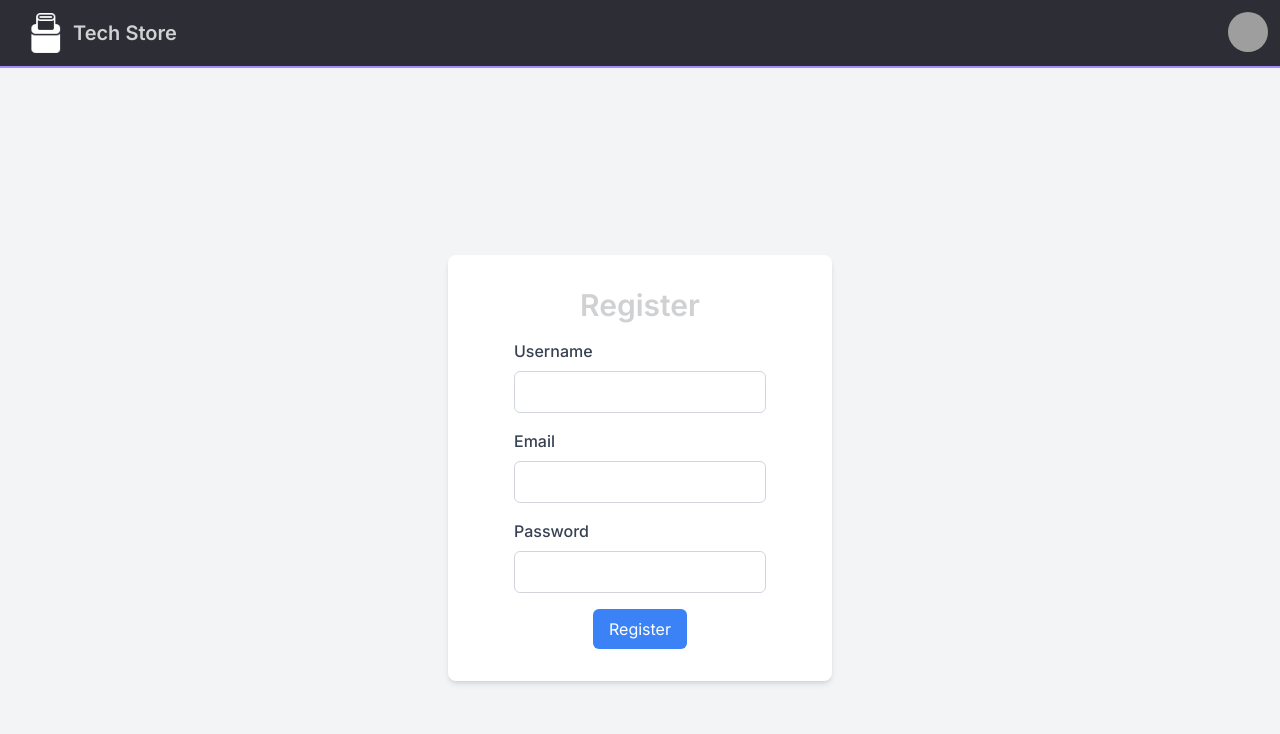
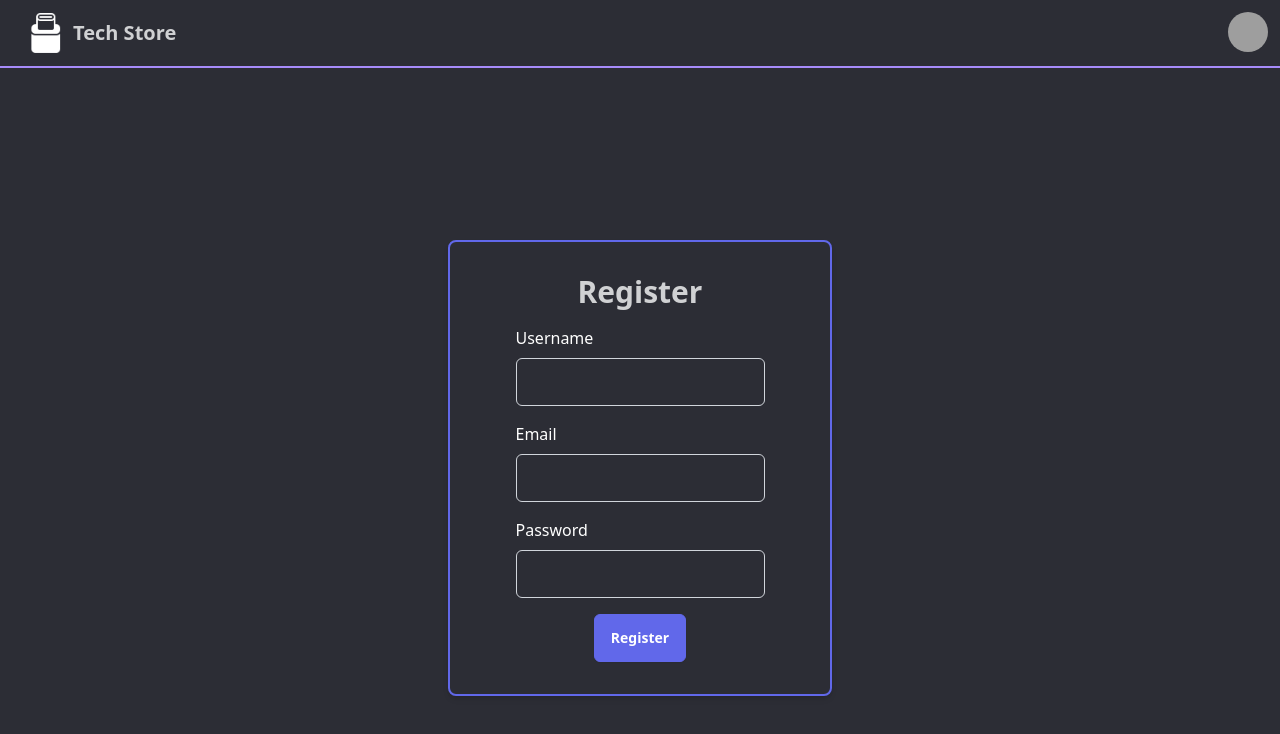
Before and after one commit to Husseinn-Essam/tech-shop-app, a Next.js app: page /register in a window 1280 px wide. Shown: the top 734 px of the page. Built offline with nearby package versions, Linux system fonts and the light colour scheme; no server answers; grey boxes are pictures that could not be loaded.

Commit message:
theme: register , catalog

```diff
--- a/src/app/layout.tsx
+++ b/src/app/layout.tsx
@@ -18,7 +18,7 @@ export default function RootLayout({
 }) {
   return (
     <html lang="en">
-      <body className={inter.className}>
+      <body data-theme='mytheme' className="bg-base">
 
         <AuthProvider>
           <QueryProvider>
--- a/src/app/login/page.tsx
+++ b/src/app/login/page.tsx
@@ -48,8 +48,8 @@ const LoginPage: React.FC = () => {
   }
 
   return (
-    <div className="min-h-screen flex items-center justify-center bg-gray-100">
-      <div className="flex flex-col items-center bg-white p-8 rounded-lg shadow-md w-full max-w-sm">
+    <div className="min-h-screen flex items-center justify-center bg-slate">
+      <div className="flex flex-col items-center bg-slate border-2 border-secondary p-8 rounded-lg shadow-md w-full max-w-sm">
         <h1 className=" text-3xl font-semibold mb-4">Log In</h1>
         <form className="flex flex-col items-center" onSubmit={handleSubmit}>
           <div className="mb-4">
@@ -78,7 +78,7 @@ const LoginPage: React.FC = () => {
           </div>
           <button
             type="submit"
-            className="bg-blue-500 text-white py-2 px-4 rounded-md hover:bg-blue-600 focus:outline-none focus:ring focus:ring-blue-300"
+            className=" text-white py-2 px-4 rounded-md btn btn-secondary"
           >
             Log In
           </button>
--- a/src/app/register/page.tsx
+++ b/src/app/register/page.tsx
@@ -111,24 +111,24 @@ const RegisterPage: React.FC = () => {
   }
 
   return (
-    <div className="min-h-screen flex items-center justify-center bg-gray-100">
-      <div className="flex flex-col items-center bg-white p-8 rounded-lg shadow-md w-full max-w-sm">
+    <div className="min-h-screen flex items-center justify-center bg-slate">
+      <div className="flex flex-col items-center bg-slate border-2 border-secondary p-8 rounded-lg shadow-md w-full max-w-sm">
         <h1 className=" text-3xl font-semibold mb-4">Register</h1>
         <form className="flex flex-col items-center" onSubmit={handleSubmit}>
           <div className="mb-4">
-            <label className="block text-gray-700 font-medium mb-2">
-              Username
+          <label className="block text-white font-medium mb-2">
+          Username
             </label>
             <input
               type="text"
               name="username"
               value={formData.username}
               onChange={handleInputChange}
-              className="w-full p-2 border border-gray-300 rounded-md focus:outline-none focus:border-blue-500"
+              className="input input-bordered w-full max-w-xs w-full p-2 border border-gray-300 rounded-md "
             />
           </div>
           <div className="mb-4">
-            <label className="block text-gray-700 font-medium mb-2">
+            <label className="block text-white font-medium mb-2">
               Email
             </label>
             <input
@@ -136,11 +136,11 @@ const RegisterPage: React.FC = () => {
               name="email"
               value={formData.email}
               onChange={handleInputChange}
-              className="w-full p-2 border border-gray-300 rounded-md focus:outline-none focus:border-blue-500"
+              className="input input-bordered w-full max-w-xs w-full p-2 border border-gray-300 rounded-md "
             />
           </div>
           <div className="mb-4">
-            <label className="block text-gray-700 font-medium mb-2">
+            <label className="block text-white font-medium mb-2">
               Password
             </label>
             <input
@@ -148,7 +148,7 @@ const RegisterPage: React.FC = () => {
               name="password"
               value={formData.password}
               onChange={handleInputChange}
-              className="w-full p-2 border border-gray-300 rounded-md focus:outline-none focus:border-blue-500"
+              className="text-white input input-bordered w-full max-w-xs w-full p-2 border border-gray-300 rounded-md "
             />
           </div>
           <div>
@@ -160,7 +160,7 @@ const RegisterPage: React.FC = () => {
           </div>
           <button
             type="submit"
-            className="bg-blue-500 text-white py-2 px-4 rounded-md hover:bg-blue-600 focus:outline-none focus:ring focus:ring-blue-300"
+            className=" text-white py-2 px-4 rounded-md btn btn-secondary"
           >
             Register
           </button>
--- a/src/app/store/page.tsx
+++ b/src/app/store/page.tsx
@@ -8,11 +8,11 @@ const Store = async ({
   searchParams: { [key: string]: string };
 }) => {
   return (
-    <div className="flex flex-col bg-gray-900 mt-4 ">
+    <div data-theme='mytheme' className="flex flex-col bg-base mt-4 ">
       {/* <h1 className="text-4xl mx-auto mb-5 font-sans text-white align-center">
         High Quality Products
       </h1> */}
-      <div className="custom-filters flex flex-row   items-center justify-between ">
+      <div className="custom-filters flex flex-row bg-base   items-center justify-between ">
         <SearchBar />
         <div className="filter-col custom-filter-btns flex flex-row gap-4 mr-2">
           <SortFilter />
--- a/src/app/styles/globals.css
+++ b/src/app/styles/globals.css
@@ -10,11 +10,12 @@ html,
 body {
   margin: 0;
   padding: 0;
+
 }
 
 body {
   height: 100vh;
-  background-color: #0f172a;
+  color:#2c2d35;
 }
 @media (max-width: 946px) {
   .custom-filters {
--- a/src/components/Card.tsx
+++ b/src/components/Card.tsx
@@ -15,7 +15,7 @@ const Card: React.FC<CardProps> = ({ name, price, stock, rating, images }) => {
   const urlEndpoint = `https://ik.imagekit.io/${process.env.NEXT_PUBLIC_IMAGEKITID}`;
 
   return (
-    <div className="card-container bg-white relative group">
+    <div className="card-container bg-slate relative group border-2 border-secondary">
       <IKContext urlEndpoint={urlEndpoint}>
         <IKImage
           path={images[0]}
--- a/src/components/Catalog.tsx
+++ b/src/components/Catalog.tsx
@@ -47,7 +47,7 @@ const Catalog: React.FC<CatalogProps> = async ({
   return (
     <>
       {/* <div className="grid grid-cols-[repeat(auto-fill,minmax(256px,1fr))] gap-2"> */}
-      <div className=" grid grid-cols-1  sm:grid-cols-2 md:grid-cols-3 lg:grid-cols-4 xl:grid-cols-5 gap-4 p-4 justify-items-center	">
+      <div data-theme='mytheme' className=" grid grid-cols-1 bg-base  sm:grid-cols-2 md:grid-cols-3 lg:grid-cols-4 xl:grid-cols-5 gap-4 p-4 justify-items-center	">
         {sortedProds?.length > 0 ? (
           sortedProds.map((prod) => (
             <Card
--- a/src/components/CategoryFilter.tsx
+++ b/src/components/CategoryFilter.tsx
@@ -30,13 +30,13 @@ const CategoryFilter: React.FC = () => {
   return (
     <div className="relative">
       <button
-        className="py-2 px-4 border rounded text-gray-700 bg-white"
+        className="py-2 px-4 border-2 border-secondary rounded text-white bg-slate h-26"
         onClick={handleToggleDropdown}
       >
         Select Categories
       </button>
       {isOpen && (
-        <div className="z-10 absolute  bg-white border rounded shadow-md">
+        <div className=" z-10 absolute border border-secondary rounded shadow-md">
           {categories.map((category) => (
             <label key={category} className=" px-4 py-2 flex flex-row gap-1">
               <input
--- a/src/components/ProductOverview.tsx
+++ b/src/components/ProductOverview.tsx
@@ -1,3 +1,4 @@
+'use client';
 import React, { useState } from 'react';
 import { motion } from 'framer-motion';
 import catalogServices from '@/services/catalogServices';
@@ -5,8 +6,9 @@ import { useQuery } from '@tanstack/react-query';
 import IKContext from './IKContext';
 import IKImage from './IKImage';
 import { ChevronDoubleLeftIcon, ChevronDoubleRightIcon , ArrowRightCircleIcon} from '@heroicons/react/20/solid';
-
+import { useRouter } from "next/navigation";
 const ProductOverview = () => {
+  const router = useRouter();
   const { data: products, isLoading, error } = useQuery([], catalogServices.getHighestRatedProdsInEachCategory);
 
   const urlEndpoint = `https://ik.imagekit.io/${process.env.NEXT_PUBLIC_IMAGEKITID}`;
@@ -29,7 +31,7 @@ const ProductOverview = () => {
   const handleCheckStore = () => {
     // Implement your logic to navigate to the store page
     // For example, you can use React Router or Next.js Link
-    console.log("Navigating to the store...");
+    router.push('/store');
     // Replace this with your actual navigation code
     // window.location.href = '/store'; // Example for direct navigation
   };
--- a/src/components/SortFilter.tsx
+++ b/src/components/SortFilter.tsx
@@ -24,11 +24,11 @@ const SortFilter: React.FC = () => {
 
   return (
     <div>
-      <div className="border rounded text-gray-700">
+      <div className="border-2 border-secondary rounded text-gray-700">
         <select
           value={sortMethod}
           onChange={handleSortChange}
-          className="block px-4 py-2"
+          className="select block px-4 py-2 text-white"
         >
           {methods.map((method) => (
             <option key={method} value={method} className="py-2 px-4">
```
Also changed, not shown: src/components/SearchBar.tsx (+17 -8 lines).
